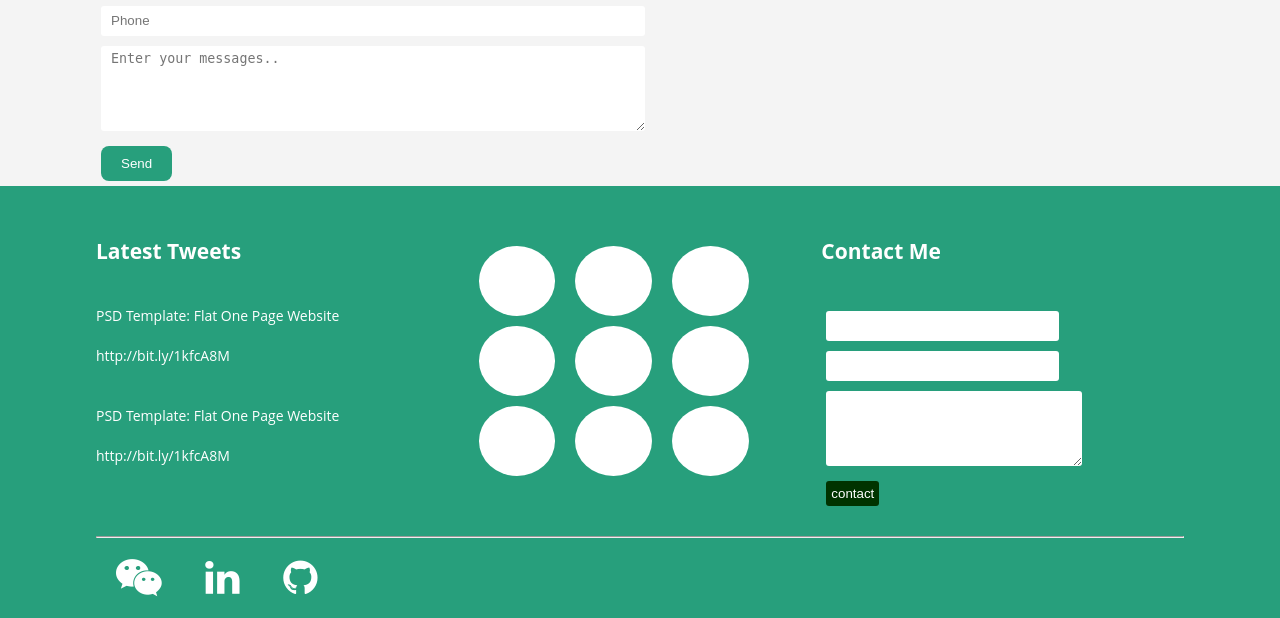
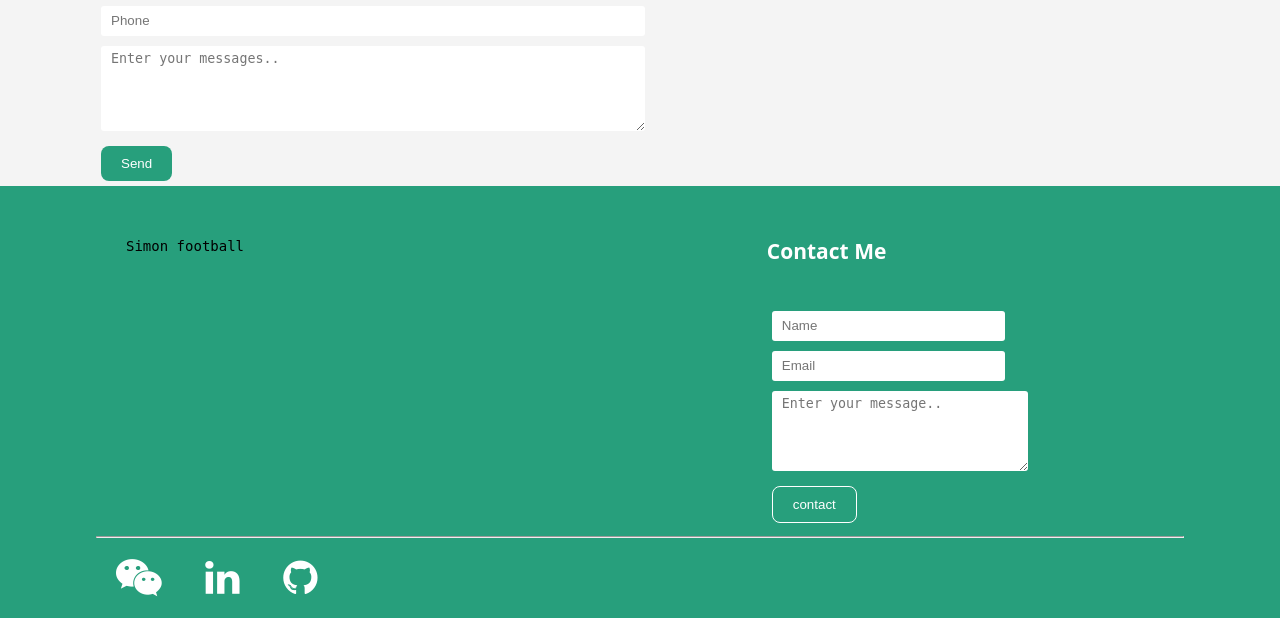
Before and after one commit to Le-Fu/myweb, a CodeIgniter app: template application/views/blog_detail.php in a window 1280 px wide. Shown: the part 873-1491 px from the top of the page. Run offline with CodeIgniter, Linux system fonts and the light colour scheme; the template is opened without the code that fills it, so the values that code supplies are empty.

Commit message:
add blog-list

```diff
--- a/application/controllers/welcome.php
+++ b/application/controllers/welcome.php
@@ -66,14 +66,16 @@ class Welcome extends CI_Controller {
 
 		$this -> load -> model('comment_model');
 		$this -> load -> model('blog_model');
-		$rows = $this -> comment_model -> save_comment($username, $email, $phone, $message,$blog_id);
+		$rows = $this -> comment_model -> save_comment($username, $email, $phone, $message, $blog_id);
 		if($rows > 0){
 			echo 'success';
-			echo json_encode($rows);
 		}else{
 			echo 'fail';
 		}
+	}
 
+	public function list_blog(){
+		$this ->load -> view('blog-list');
 	}
 
 
--- a/application/models/comment_model.php
+++ b/application/models/comment_model.php
@@ -4,11 +4,12 @@ class Comment_model extends CI_Model {
 
     public function get_by_blog($blog_id)
     {
+        $this -> db -> order_by('comment_date', 'desc');
         return $this -> db -> get_where('t_comment',array(
             'blog_id' => $blog_id
         )) -> result();
     }
-    public function save_comment($username, $email, $phone, $message,$blog_id)
+    public function save_comment($username, $email, $phone, $message, $blog_id)
     {
         $this -> db -> insert('t_comment',array(
             'username' => $username,
--- a/application/views/footer.php
+++ b/application/views/footer.php
@@ -1,37 +1,17 @@
 <div id="footer">
     <div class="wrapper">
         <div class="container">
-            <div class="tweet tb">
-                <h2>Latest Tweets</h2><br><br>
-                <p>PSD Template: Flat One Page Website</p><br>
-                <p>http://bit.ly/1kfcA8M</p><br><br>
-                <p>PSD Template: Flat One Page Website</p><br>
-                <p>http://bit.ly/1kfcA8M</p>
-
+            <div class="myprofile tb">
+                <code>
+                    <name>Simon</name>
+                    <hobby>football</hobby>
+                </code>
             </div>
-            <div class="userhead tb">
-
-                <div class="trbox">
-                    <div class="tdbox"></div>
-                    <div class="tdbox"></div>
-                    <div class="tdbox"></div>
-                </div>
-                <div class="trbox">
-                    <div class="tdbox"></div>
-                    <div class="tdbox"></div>
-                    <div class="tdbox"></div>
-                </div>
-                <div class="trbox">
-                    <div class="tdbox"></div>
-                    <div class="tdbox"></div>
-                    <div class="tdbox"></div>
-                </div>
-            </div>
-            <div class="contact-us tb">
+            <div class="contact-me tb">
                 <h2>Contact Me</h2><br><br>
-                <p><input type="text" class="text-box"></p>
-                <p><input type="text" class="text-box"></p>
-                <p><textarea name="contact-message" id="" cols="30" rows="5" class="textarea"></textarea></p>
+                <p><input type="text" class="text-box" placeholder="Name"></p>
+                <p><input type="email" class="text-box" placeholder="Email"></p>
+                <p><textarea name="contact-message" id="" cols="30" rows="5" class="textarea" placeholder="Enter your message.."></textarea></p>
                 <p><button>contact</button></p>
             </div>
         </div>
--- a/application/views/index.php
+++ b/application/views/index.php
@@ -50,7 +50,7 @@ Smartphone Compatible web template, free webdesigns for Nokia, Samsung, LG, Sony
                     <?php
                         }
                     ?>
-                    <li><a href="blog.php">more..</a></li>
+                    <li><a href="welcome/list_blog">more..</a></li>
                 </ul>
                 <div class="clearfix"></div>
             </div>
--- a/css/style.css
+++ b/css/style.css
@@ -139,28 +139,19 @@ body{
     display: flex;
 }
 #footer .tb{
-    padding-top:5rem;
+    padding: 0 3rem;
+    padding-top: 5rem;
 }
-#footer .tweet{
+#footer .myprofile{
+    flex: 1.5;
+    height: 30rem;
+}
+
+
+#footer .contact-me{
+    color: #ffffff;
     flex: 1;
     height: 30rem;
-    color: #ffffff;
-}
-#footer .userhead{
-    flex: 1;
-    height: 30rem;
-}
-#footer .trbox{
-    margin: 1rem;
-    width: 80%;
-    display: flex;
-}
-#footer .tdbox{
-    flex: 1;
-    height: 7rem;
-    margin: 0  1rem;
-    border-radius: 50%;
-    background-color: #fff;
 }
 #footer .text-box{
     width: 23.3rem;
@@ -173,21 +164,20 @@ body{
 #footer .textarea{
     border: 0;
     margin: 0.5rem;
+    padding-top: 0.5rem;
     border-radius: 3px;
     text-indent: 1rem;
 }
 #footer button{
-    border: 0;
-    border-radius: 3px;
-    padding: 0.5rem;
+    border: 1px solid white;
+    border-radius: 8px;
+    padding: 1rem 2rem;
     margin: 0.5rem;
-    background-color: #030;
     color: #ffffff;
+    background-color: #279f7c;
 }
-#footer .contact-us{
-    color: #ffffff;
-    flex: 1;
-    height: 30rem;
+#footer button:hover{
+    background-color: #7aa;
 }
 
 #footer .footbar{
@@ -305,6 +295,16 @@ color: white;
     #footer .container{
         display: block;
     }
+
+    #weixinma{
+        top: -10rem;
+        left: -1rem;
+    }
+    #weixinma img{
+        width: 10rem;
+        height: 10rem;
+    }
+
 }
 
 @media (max-width: 480px) {
--- /dev/null
+++ b/js/blog-list.js
@@ -0,0 +1,3 @@
+require([ 'jquery' ], function(){
+
+});
--- a/js/blog_detail.js
+++ b/js/blog_detail.js
@@ -6,6 +6,8 @@ require([ 'jquery', 'searchbox','weixin' ], function($) {
             var $phone = $('#phone');
             var $message = $('#message');
             var $blogId = $('#blogId');
+            var $commentNum = $('#comment-num');
+
             $.post('welcome/comment',{
                 username: $username.val(),
                 email: $email.val(),
@@ -13,23 +15,20 @@ require([ 'jquery', 'searchbox','weixin' ], function($) {
                 message: $message.val(),
                 blogId: $blogId.val()
             },function(data){
-                var html = '';
-                if(data == 'success'){
-                    for(var i=0; i<data.length; i++){
-                        var comment =data[i];
-                        html += `
+                if(data=='success'){
+                    alert("评论成功！");
+                    var now = new Date();
+                    var html = `
                             <li class="comment">
                                 <ul class="comment-info">
-                                    <li><i class="fa fa-user flag" aria-hidden="true"></i>&nbsp;`+comment.username+`</li>
-                                    <li><i class="fa fa-calendar-o flag" aria-hidden="true"></i>&nbsp;`+comment.comment_date+`</li>
+                                    <li><i class="fa fa-user flag" aria-hidden="true"></i>&nbsp;`+$username.val()+`</li>
+                                    <li><i class="fa fa-calendar-o flag" aria-hidden="true"></i>&nbsp;`+now.toLocaleDateString()+`</li>
                                 </ul>
-                                <p class="content">`+comment.message+`</p>
+                                <p class="content">`+$message.val()+`</p>
                             </li>
                         `;
-
-                    }
-                    alert("评论成功！");
-
+                    $('.comment-list').prepend(html);
+                    $commentNum.text(parseInt($commentNum.text())+1);
                 }else{
                     alert("评论失败！");
                 }
--- a/js/index.js
+++ b/js/index.js
@@ -1,4 +1,5 @@
 require([ 'jquery', 'searchbox' ,'weixin'], function($){
+    //alert(123);
     $(function(){
         $('.blog-cate a').on('click', function(){
             $(this).parent().siblings().children('a').removeClass('active');
```
Also changed, not shown: application/views/blog-list.php (added, +34 -0 lines), application/views/blog.php (deleted, +0 -66 lines), css/blog-list.css (added), css/blog.css (deleted).
